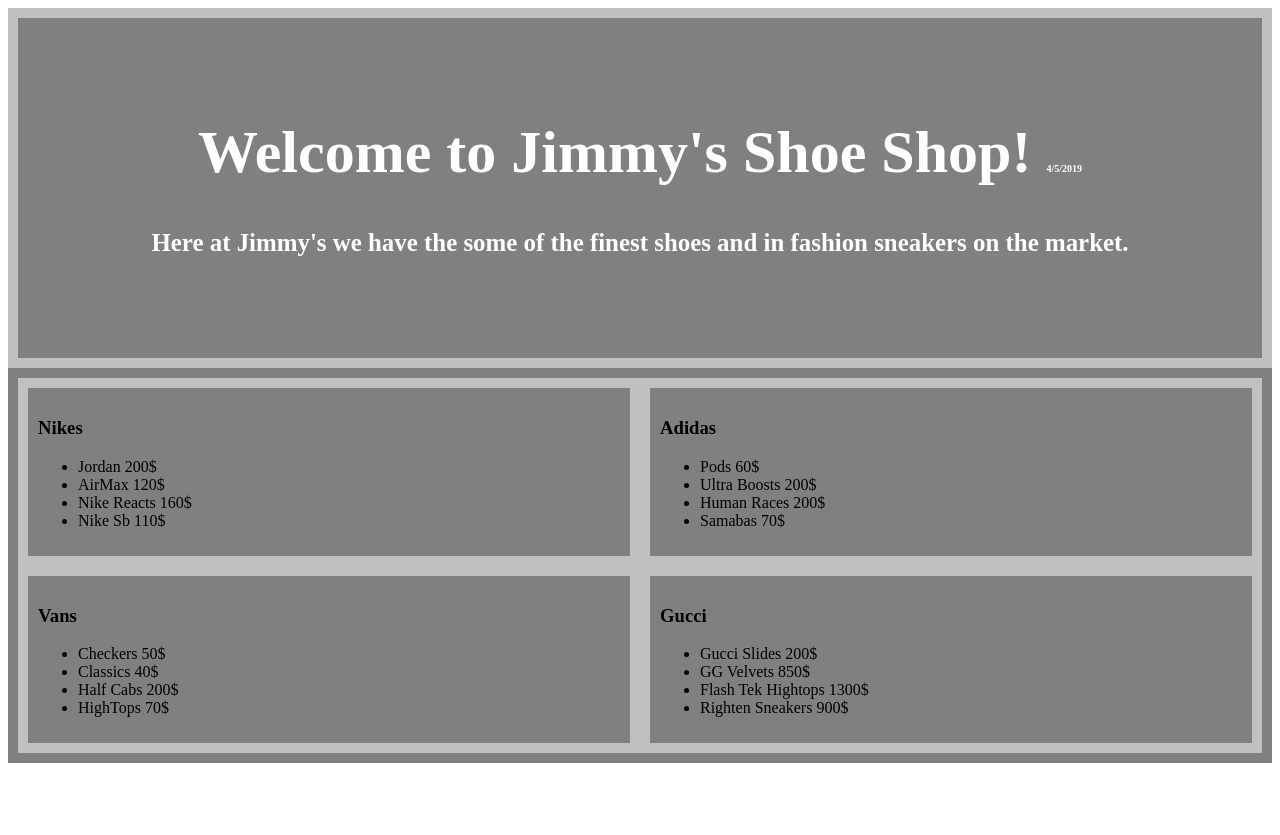
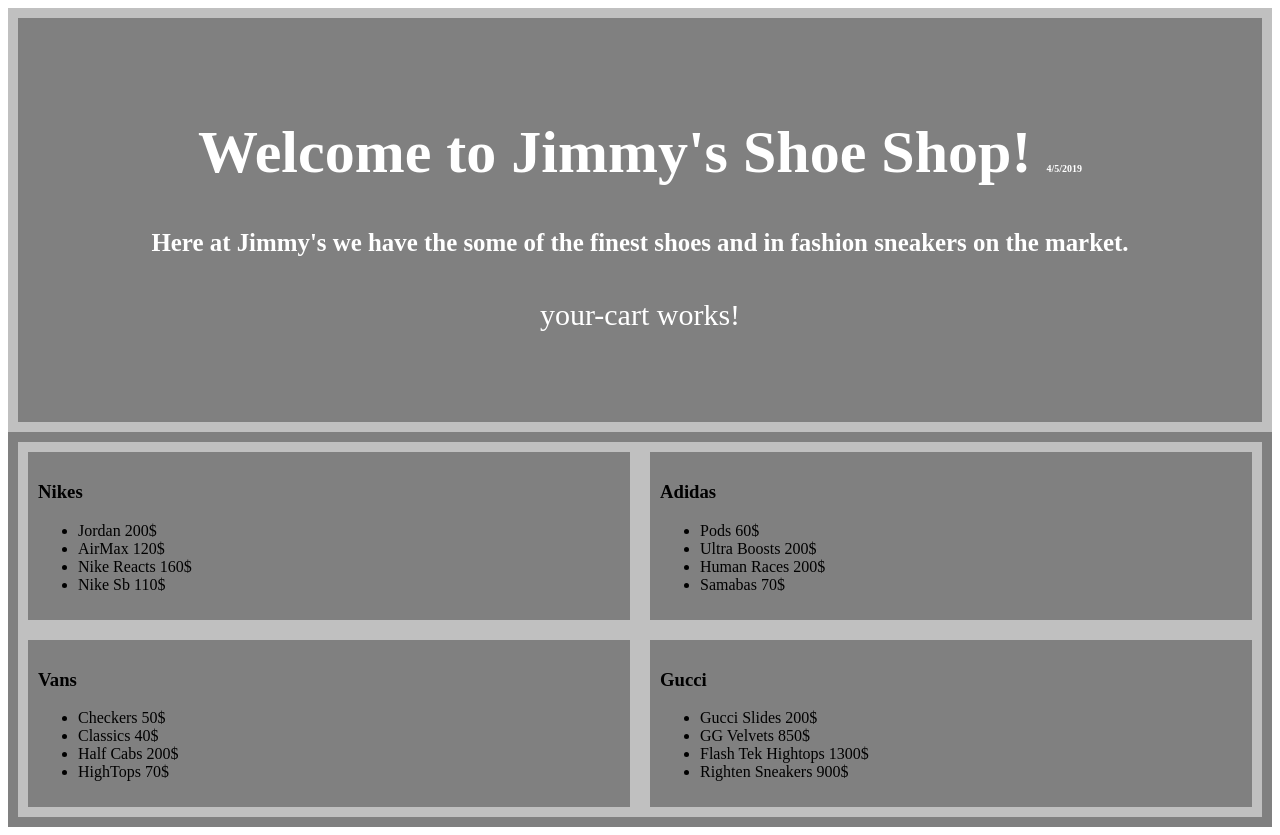
Before and after one commit to Zebrozkii/Jimmy-s-Shoe-Shop, an Angular app: page / in a window 1280 px wide. Before the commit the page ends 800 px from the top, so only its background shows below. Built offline with nearby package versions, Linux system fonts and the light colour scheme.

Commit message:
adding the cart component now which will let people select shows and put them in a different list

```diff
--- a/src/app/app.component.html
+++ b/src/app/app.component.html
@@ -5,6 +5,7 @@
     Welcome to {{ title }}! <span class="font">{{month}}/{{day}}/{{year}}</span>
   </h1>
   <h5>{{ description}}.</h5>
+  <app-your-cart></app-your-cart>
 </div>
 <div class="grid-container">
   <div  class="grid-item">
--- a/src/app/app.module.ts
+++ b/src/app/app.module.ts
@@ -5,6 +5,7 @@
 import { AdidasShoesComponent } from './adidas-shoes/adidas-shoes.component';
 import { VansShoesComponent } from './vans-shoes/vans-shoes.component';
 import { GucciShoesComponent } from './gucci-shoes/gucci-shoes.component';
+import { YourCartComponent } from './your-cart/your-cart.component';
 
 
 @NgModule({
@@ -13,7 +14,8 @@
     NikeShoesComponent,
     AdidasShoesComponent,
     VansShoesComponent,
-    GucciShoesComponent
+    GucciShoesComponent,
+    YourCartComponent
   ],
   imports: [
     BrowserModule
--- /dev/null
+++ b/src/app/your-cart/your-cart.component.html
@@ -0,0 +1,3 @@
+<p>
+  your-cart works!
+</p>
```
Also changed, not shown: src/app/your-cart/your-cart.component.ts (added, +11 -0 lines), src/app/your-cart/your-cart.component.css (added), 1 other file (tests, documents, lock files or other folders).
